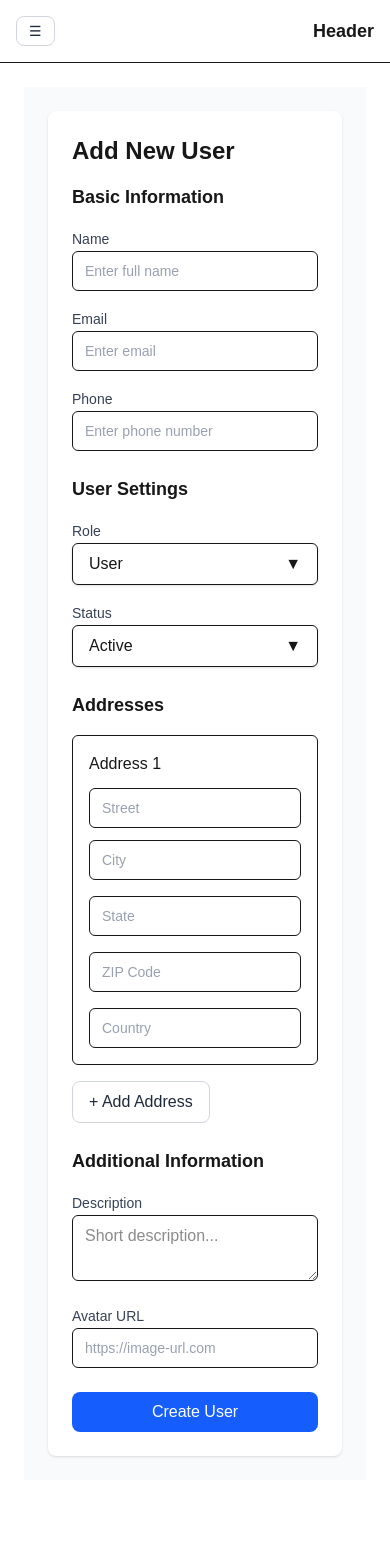
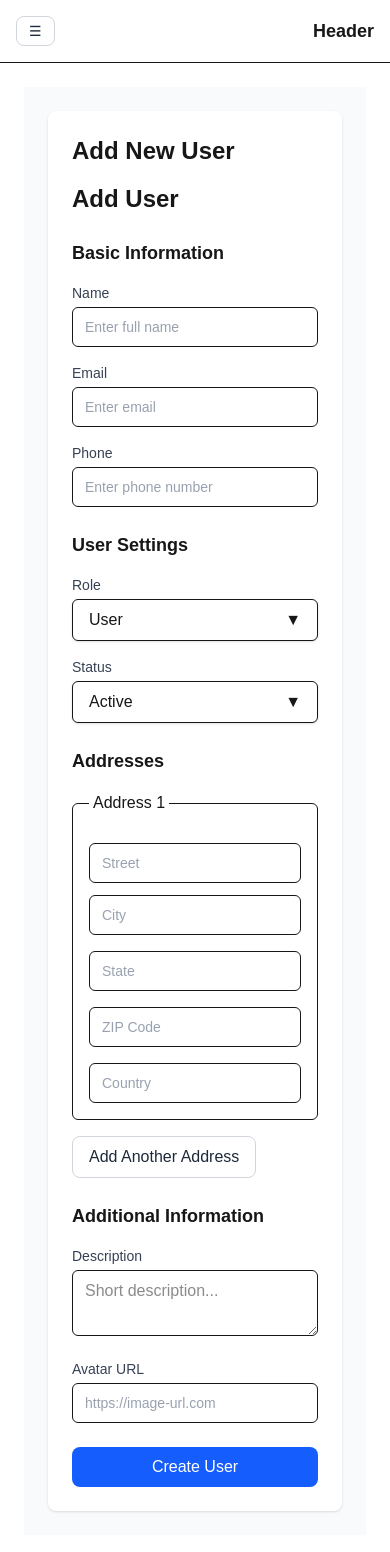
Before and after one commit to Abhi301295/react-next-learning, a Next.js app: page /day5 in a window 390 px wide. Shown: the top 1552 px of the page. Before the commit the page ends 1504 px from the top, so only its background shows below. Built offline with nearby package versions, Linux system fonts and the light colour scheme.

Commit message:
build accessible add-user form with RHF, Zod validation, dynamic fields and improved dropdown a11y

```diff
--- a/app/components/forms/AddUserForm.tsx
+++ b/app/components/forms/AddUserForm.tsx
@@ -1,5 +1,6 @@
 'use client';
 
+import { useEffect, useRef } from "react";
 import { useForm, Controller, useFieldArray } from "react-hook-form";
 import { zodResolver } from "@hookform/resolvers/zod";
 
@@ -11,9 +12,10 @@ import { Button } from "@/components/ui/Button";
 import Dropdown from "@/components/shared/dropdown/Dropdown";
 import DropdownOption from "@/components/shared/dropdown/DropdownOption";
 import { cn } from "@/lib/utils";
-import { useEffect } from "react";
 
 export default function AddUserForm() {
+
+  const errorRef = useRef<HTMLDivElement | null>(null);
 
   const {
     register,
@@ -42,46 +44,64 @@ export default function AddUserForm() {
     name: "addresses",
   });
 
+  const onSubmit = async (data: UserFormData) => {
+    console.log("Final User Data:", data);
+  };
+
   useEffect(() => {
     if (Object.keys(errors).length > 0) {
+      errorRef.current?.focus();
+
       const el = document.querySelector("[aria-invalid='true']");
       el?.scrollIntoView({ behavior: "smooth", block: "center" });
     }
   }, [errors]);
-    const onSubmit = async (data: UserFormData) => {
-        console.log("Final User Data:", data);
-    };
 
   return (
-        <form onSubmit={handleSubmit(onSubmit)} className="space-y-6">
+    <form onSubmit={handleSubmit(onSubmit)} className="space-y-6" noValidate>
 
-            {/* 🧑 Basic Info */}
-            <div className="space-y-4">
-                <h3 className="text-lg font-semibold">Basic Information</h3>
+      <h1 className="text-2xl font-bold">Add User</h1>
+
+      {Object.keys(errors).length > 0 && (
+        <div
+          ref={errorRef}
+          tabIndex={-1}
+          role="alert"
+          className="p-3 border border-red-500 bg-red-50 text-red-700 rounded"
+        >
+          Please fix the errors in the form before submitting.
+        </div>
+      )}
+
+      <section className="space-y-4">
+        <h2 className="text-lg font-semibold">Basic Information</h2>
 
         <FormField label="Name" error={errors.name?.message}>
-                    <Input {...register("name")} placeholder="Enter full name" />
+          <Input id="name" {...register("name")} placeholder="Enter full name" />
         </FormField>
 
         <FormField label="Email" error={errors.email?.message}>
-                    <Input {...register("email")} placeholder="Enter email" />
+          <Input id="email" {...register("email")} placeholder="Enter email" />
         </FormField>
 
         <FormField label="Phone" error={errors.phone?.message}>
-                    <Input {...register("phone")} placeholder="Enter phone number" />
+          <Input id="phone" {...register("phone")} placeholder="Enter phone number" />
         </FormField>
-            </div>
+      </section>
 
-            {/* ⚙️ Role & Status */}
-            <div className="space-y-4">
-                <h3 className="text-lg font-semibold">User Settings</h3>
+      <section className="space-y-4">
+        <h2 className="text-lg font-semibold">User Settings</h2>
 
         <FormField label="Role" error={errors.role?.message}>
           <Controller
             name="role"
             control={control}
             render={({ field }) => (
-                            <Dropdown value={field.value} onChange={field.onChange}>
+              <Dropdown
+                value={field.value}
+                onChange={field.onChange}
+                aria-label="Select user role"
+              >
                 <DropdownOption value="user">User</DropdownOption>
                 <DropdownOption value="admin">Admin</DropdownOption>
               </Dropdown>
@@ -94,29 +114,70 @@ export default function AddUserForm() {
             name="status"
             control={control}
             render={({ field }) => (
-                            <Dropdown value={field.value} onChange={field.onChange}>
+              <Dropdown
+                value={field.value}
+                onChange={field.onChange}
+                aria-label="Select user status"
+              >
                 <DropdownOption value="active">Active</DropdownOption>
                 <DropdownOption value="inactive">Inactive</DropdownOption>
               </Dropdown>
             )}
           />
         </FormField>
-            </div>
+      </section>
 
-            {/* 🏠 Dynamic Addresses */}
-            <div className="space-y-4">
-                <h3 className="text-lg font-semibold">Addresses</h3>
+      <section className="space-y-4">
+        <h2 className="text-lg font-semibold">Addresses</h2>
 
         {fields.map((field, index) => {
           const hasError = !!errors.addresses?.[index];
+
           return (
-                        <div key={field.id} className={cn(
+            <fieldset
+              key={field.id}
+              className={cn(
                 "border rounded-md p-4 space-y-3",
                 hasError && "border-red-500 bg-red-50"
-                        )}>
+              )}
+            >
+              <legend className="font-medium px-1">
+                Address {index + 1}
+              </legend>
 
-                            <div className="flex justify-between items-center">
-                                <h4 className="font-medium">Address {index + 1}</h4>
+              {hasError && (
+                <p className="text-sm text-red-500">
+                  Please fix errors in this address
+                </p>
+              )}
+
+              <FormField error={errors.addresses?.[index]?.street?.message}>
+                <Input
+                  id={`street-${index}`}
+                  {...register(`addresses.${index}.street`)}
+                  placeholder="Street"
+                />
+              </FormField>
+
+              <div className="grid grid-cols-1 md:grid-cols-2 gap-4">
+
+                <FormField error={errors.addresses?.[index]?.city?.message}>
+                  <Input id={`city-${index}`} {...register(`addresses.${index}.city`)} placeholder="City" />
+                </FormField>
+
+                <FormField error={errors.addresses?.[index]?.state?.message}>
+                  <Input id={`state-${index}`} {...register(`addresses.${index}.state`)} placeholder="State" />
+                </FormField>
+
+                <FormField error={errors.addresses?.[index]?.zip?.message}>
+                  <Input id={`zip-${index}`} {...register(`addresses.${index}.zip`)} placeholder="ZIP Code" />
+                </FormField>
+
+                <FormField error={errors.addresses?.[index]?.country?.message}>
+                  <Input id={`country-${index}`} {...register(`addresses.${index}.country`)} placeholder="Country" />
+                </FormField>
+
+              </div>
 
               {fields.length > 1 && (
                 <Button
@@ -124,46 +185,12 @@ export default function AddUserForm() {
                   variant="outline"
                   onClick={() => remove(index)}
                 >
-                                        Remove
+                  Remove Address
                 </Button>
               )}
-                            </div>
-                            {hasError && (
-                                <p className="text-sm text-red-500">
-                                    Please fix errors in this address
-                                </p>
-                            )}
-
-                            <FormField error={errors.addresses?.[index]?.street?.message}>
-                                <Input {...register(`addresses.${index}.street`)} placeholder="Street" />
-                            </FormField>
-
-                            <div className="grid grid-cols-1 md:grid-cols-2 gap-4">
-
-                                <FormField error={errors.addresses?.[index]?.city?.message}>
-                                    <Input {...register(`addresses.${index}.city`)} placeholder="City" />
-                                </FormField>
-
-                                <FormField error={errors.addresses?.[index]?.state?.message}>
-                                    <Input {...register(`addresses.${index}.state`)} placeholder="State" />
-                                </FormField>
-
-                                <FormField error={errors.addresses?.[index]?.zip?.message}>
-                                    <Input {...register(`addresses.${index}.zip`)} placeholder="ZIP Code" />
-                                </FormField>
-
-                                <FormField error={errors.addresses?.[index]?.country?.message}>
-                                    <Input {...register(`addresses.${index}.country`)} placeholder="Country" />
-                                </FormField>
-
-                            </div>
-
-                        </div>
-                    )
-                }
-                )
-
-                }
+            </fieldset>
+          );
+        })}
 
         <Button
           type="button"
@@ -178,16 +205,16 @@ export default function AddUserForm() {
             })
           }
         >
-                    + Add Address
+          Add Another Address
         </Button>
-            </div>
+      </section>
 
-            {/* 📝 Additional Info */}
-            <div className="space-y-4">
-                <h3 className="text-lg font-semibold">Additional Information</h3>
+      <section className="space-y-4">
+        <h2 className="text-lg font-semibold">Additional Information</h2>
 
         <FormField label="Description" error={errors.description?.message}>
           <textarea
+            id="description"
             {...register("description")}
             className="w-full border rounded-md px-3 py-2"
             placeholder="Short description..."
@@ -195,11 +222,10 @@ export default function AddUserForm() {
         </FormField>
 
         <FormField label="Avatar URL" error={errors.avatar?.message}>
-                    <Input {...register("avatar")} placeholder="https://image-url.com" />
+          <Input id="avatar" {...register("avatar")} placeholder="https://image-url.com" />
         </FormField>
-            </div>
+      </section>
 
-            {/* 🚀 Submit */}
       <Button type="submit" className="w-full" disabled={isSubmitting}>
         {isSubmitting ? "Creating user..." : "Create User"}
       </Button>
--- a/app/components/ui/FormField.tsx
+++ b/app/components/ui/FormField.tsx
@@ -1,25 +1,52 @@
-import React from "react";
+'use client';
 
-interface Props {
+import React from 'react';
+import { cn } from '@/lib/utils';
+
+interface FormFieldProps {
   label?: string;
   error?: string;
+  success?: string;
+  helperText?: string;
   children: React.ReactNode;
 }
 
-const FormField = ({ label, error, children }: Props) => {
+const FormField = ({
+  label,
+  error,
+  success,
+  helperText,
+  children,
+}: FormFieldProps) => {
+  const isError = !!error;
+  const isSuccess = !!success && !error;
+
   return (
-        <div className="space-y-1">
+    <div className="flex flex-col gap-1 w-full">
+
       {label && (
         <label className="text-sm font-medium text-gray-700">
           {label}
         </label>
       )}
 
+      <div
+        className={cn(
+          "rounded-md transition",
+          isError && "ring-2 ring-red-500",
+          isSuccess && "ring-2 ring-green-500"
+        )}
+      >
         {children}
+      </div>
 
-            {error && (
-                <p className="text-sm text-red-500">{error}</p>
-            )}
+      {isError ? (
+        <span className="text-sm text-red-500">{error}</span>
+      ) : isSuccess ? (
+        <span className="text-sm text-green-600">{success}</span>
+      ) : helperText ? (
+        <span className="text-sm text-gray-500">{helperText}</span>
+      ) : null}
     </div>
   );
 };
```
Also changed, not shown: app/components/shared/dropdown/Dropdown.tsx (+73 -32 lines). Lines whose indentation alone changed are shown as unchanged.
